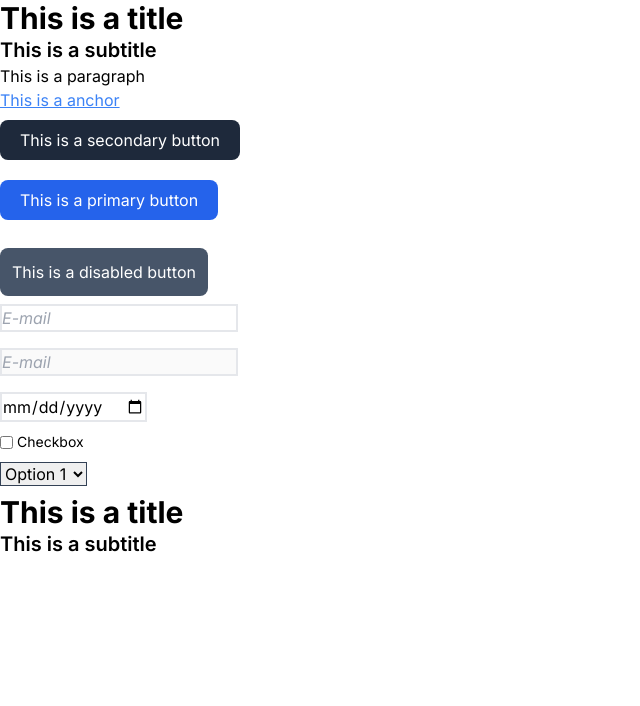
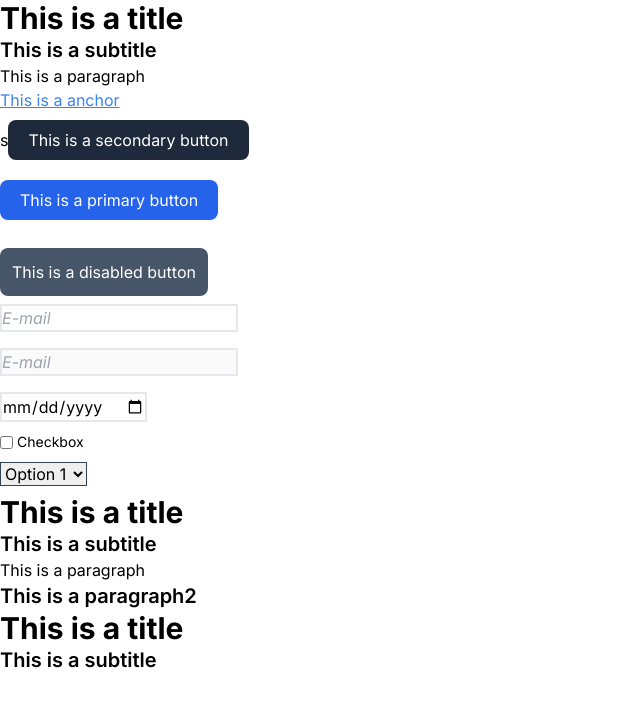
Before and after one commit to youngsal/empty, a Next.js app: page / in a window 1280 px wide. Shown: the top 706 px of the page, without its empty margins (0-640 px from the left). Built offline with nearby package versions, Linux system fonts and the light colour scheme.

Commit message:
commit error

```diff
--- a/app/page.tsx
+++ b/app/page.tsx
@@ -27,7 +27,7 @@ export default function Home() {
           <h2>This is a subtitle</h2>
           <p>This is a paragraph</p>
           <a href="#">This is a anchor</a><br />
-
+s
           <button>This is a secondary button</button><br />
           <button className="btn2">This is a primary button</button><br />
           <button className="btn3" disabled>This is a disabled button</button><br />
@@ -46,6 +46,10 @@ export default function Home() {
           </select>
           <h1>This is a title</h1>
           <h2>This is a subtitle</h2>
+          <p>This is a paragraph</p>
+          <h2>This is a paragraph2</h2>
+          <h1>This is a title</h1>
+          <h2>This is a subtitle</h2>
         </div>
     </div>
   )
```
